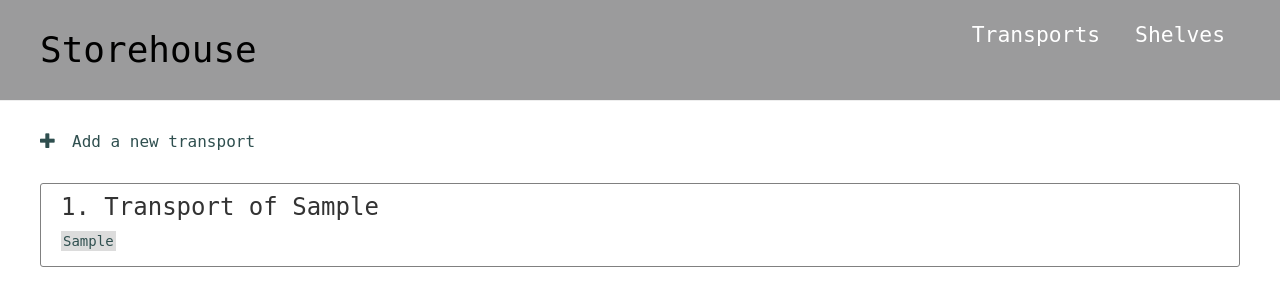
After one commit to natkam/storehouse, a Django app: template website/templates/website/transports.html in a window 1280 px wide. The commit adds this page. Shown: the top 306 px of the page. Run offline with Django 3.2, Linux system fonts and the light colour scheme; the template is opened without the code that fills it: most values are stand-ins (such as "Sample title", 1, 10 or a date in 2020); parts of the project's set-up code (start-up, migrations or seed data) failed here and were passed over; some libraries are stand-ins or nearby versions; some web fonts are replaced.

Commit message:
Add a Section model in order to make the webpage more DRY.
Run migrations to the DB. Create views, urls and templates for transports.

```diff
--- a/storehouse/urls.py
+++ b/storehouse/urls.py
@@ -17,6 +17,6 @@ from django.contrib import admin
 from django.urls import include, path
 
 urlpatterns = [
+    path('admin/', admin.site.urls),
     path('', include('website.urls')),
-    path('admin/', admin.site.urls),
 ]
--- a/website/admin.py
+++ b/website/admin.py
@@ -1,6 +1,7 @@
 from django.contrib import admin
-from .models import Shelf, Transport, Load
+from .models import Shelf, Transport, Load, Section
 
 admin.site.register(Shelf)
 admin.site.register(Load)
 admin.site.register(Transport)
+admin.site.register(Section)
--- a/website/static/css/website.css
+++ b/website/static/css/website.css
@@ -28,8 +28,25 @@ main {
   padding-bottom: 10px;
 }
 
-.top-menu a {
-  color: black
+.actions {
+  margin-bottom: 30px;
+  margin-top: 30px;
+}
+
+.actions a {
+  color: #2F4F4F;
+  font-size: 12pt;
+}
+
+.top-menu, .top-menu:hover, .top-menu:visited {
+  color: #ffffff;
+  font-size: 16pt;
+  float: right;
+  margin-right: 35px;
+}
+
+.glyphicon::after {
+  content: "\00a0";
 }
 
 .shelf {
@@ -37,7 +54,8 @@ main {
   margin-bottom: 10px;
   padding-left: 20px;
   padding-bottom: 5px;
-  border: solid 1px grey
+  border: solid 1px grey;
+	border-radius: 3px;
 }
 
 .shelf-header {
--- a/website/templates/website/base.html
+++ b/website/templates/website/base.html
@@ -15,6 +15,8 @@
   </head>
   <body>
     <div class="page-header">
+      <a href="{% url 'section_list' url_name='shelves' %}" class="top-menu">Shelves</a>
+      <a href="{% url 'section_list' url_name='transports' %}" class="top-menu">Transports</a>
       <h1>
         <a href="/shelves/">Storehouse</a>
       </h1>
--- /dev/null
+++ b/website/templates/website/transports.html
@@ -0,0 +1,19 @@
+{% extends 'website/base.html' %}
+
+{% block content %}
+<div class="actions">
+  <a href="{% url 'section_new' url_name='transports' %}">
+    <span class="glyphicon glyphicon-plus"></span>Add a new transport
+  </a>
+</div>
+{% for transport, load in objs_with_loads %}
+  <div class="shelf">
+    <h3 class="shelf-header">{{ transport.number }}. Transport of {{ transport.get_load_type_display }}</h3>
+    <p>
+      {% for load_unit in load %}
+        <span class="load-type-display">{{ load_unit.get_load_type_display }}</span>
+      {% endfor %}
+    </p>
+  </div>
+{% endfor %}
+{% endblock %}
--- a/website/urls.py
+++ b/website/urls.py
@@ -4,6 +4,9 @@ from . import views
 
 urlpatterns = [
     path('', views.index, name='index'),
-    path('shelves/', views.shelves_list, name='shelves_list'),
-    path('shelves/new/', views.shelf_new, name='shelf_new'),
+    path('<url_name>/', views.section_list, name='section_list'),
+    path('<url_name>/new/', views.section_new, name='section_new'),
+    # path('transports/', views.section_list, name='transports_list'),
+    # path('transport/new/', views.shelf_new, name='transport_new'),
+    # path('<url_name>/', views.section_detail, name='section_detail'),
 ]
```
Also changed, not shown: website/models.py (+12 -3 lines), website/templates/website/shelves.html (renamed from website/templates/website/shelves_list.html, +4 -4 lines), website/templates/website/transports_edit.html (added, +9 -0 lines), website/views.py (+68 -18 lines), README.md, website/migrations/0004_section.py (added), website/migrations/0005_section_display_name.py (added), website/templates/website/shelves_edit.html (renamed from website/templates/website/shelf_edit.html).
